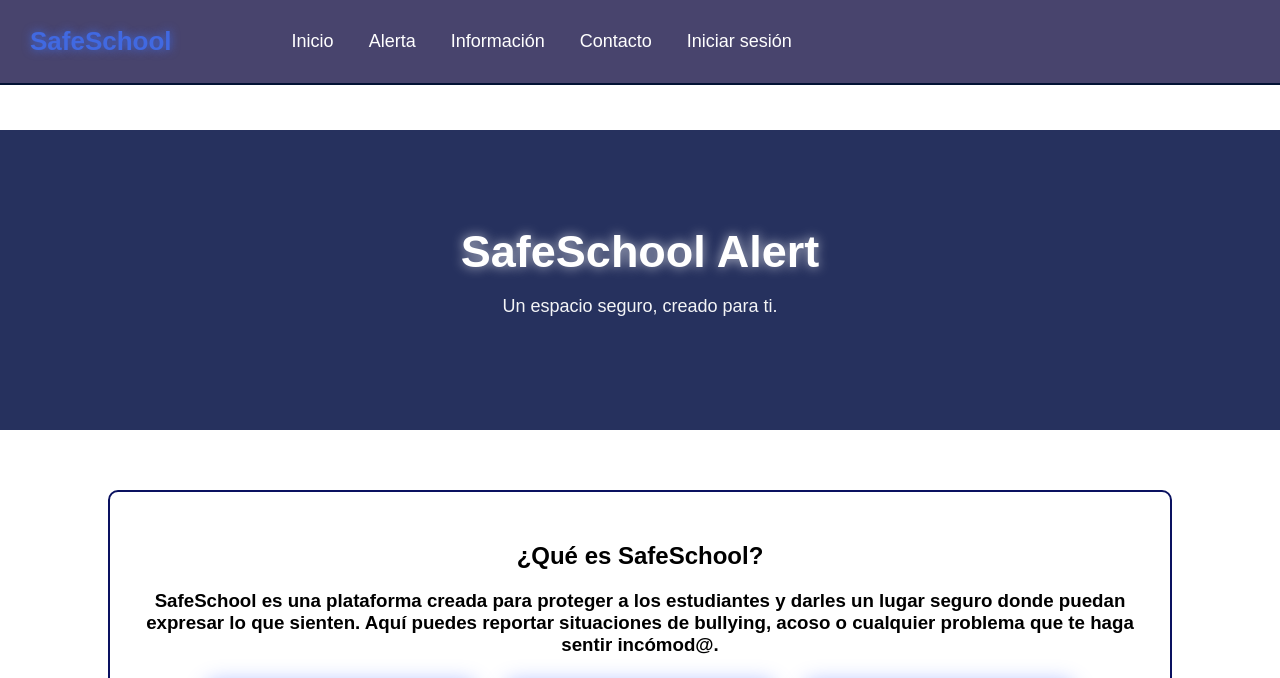
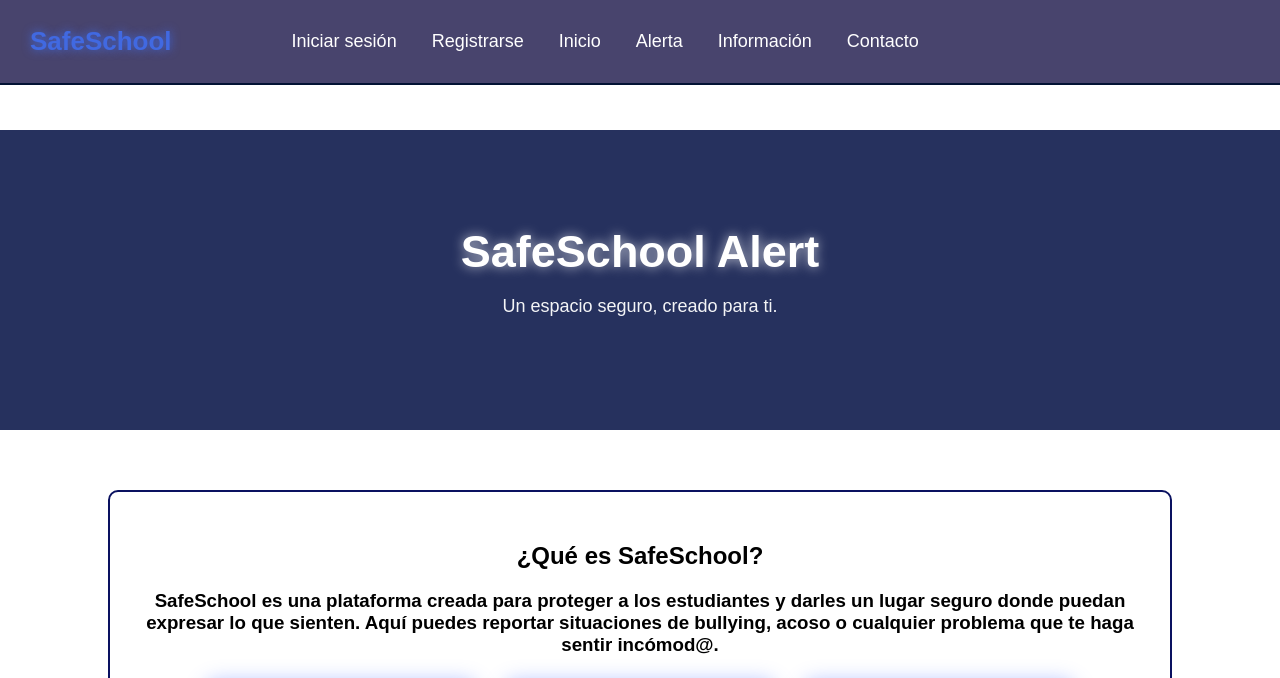
Before and after one commit to grettel-afk/bullying-mario, a website: page index.html in a window 1280 px wide. Shown: the top 678 px of the page. Drawn offline with Linux system fonts and the light colour scheme.

Commit message:
Add login and register links to navigation

```diff
--- a/index.html
+++ b/index.html
@@ -180,11 +180,13 @@ header {
     <div class="logo">SafeSchool</div>
 
     <ul class="nav-links">
+          <li><a href="login.html" class="btn-login">Iniciar sesión</a></li>
+         <li><a href="register.html" class="btn-login">Registrarse</a></li>
         <li><a href="index.html">Inicio</a></li>
         <li><a href="alerta.html">Alerta</a></li>
         <li><a href="informacion sobre el bulling.html">Información</a></li>
         <li><a href="contacto.html">Contacto</a></li>
-        <li><a href="login.html" class="btn-login">Iniciar sesión</a></li>
+
     </ul>
 </nav>
 
```
